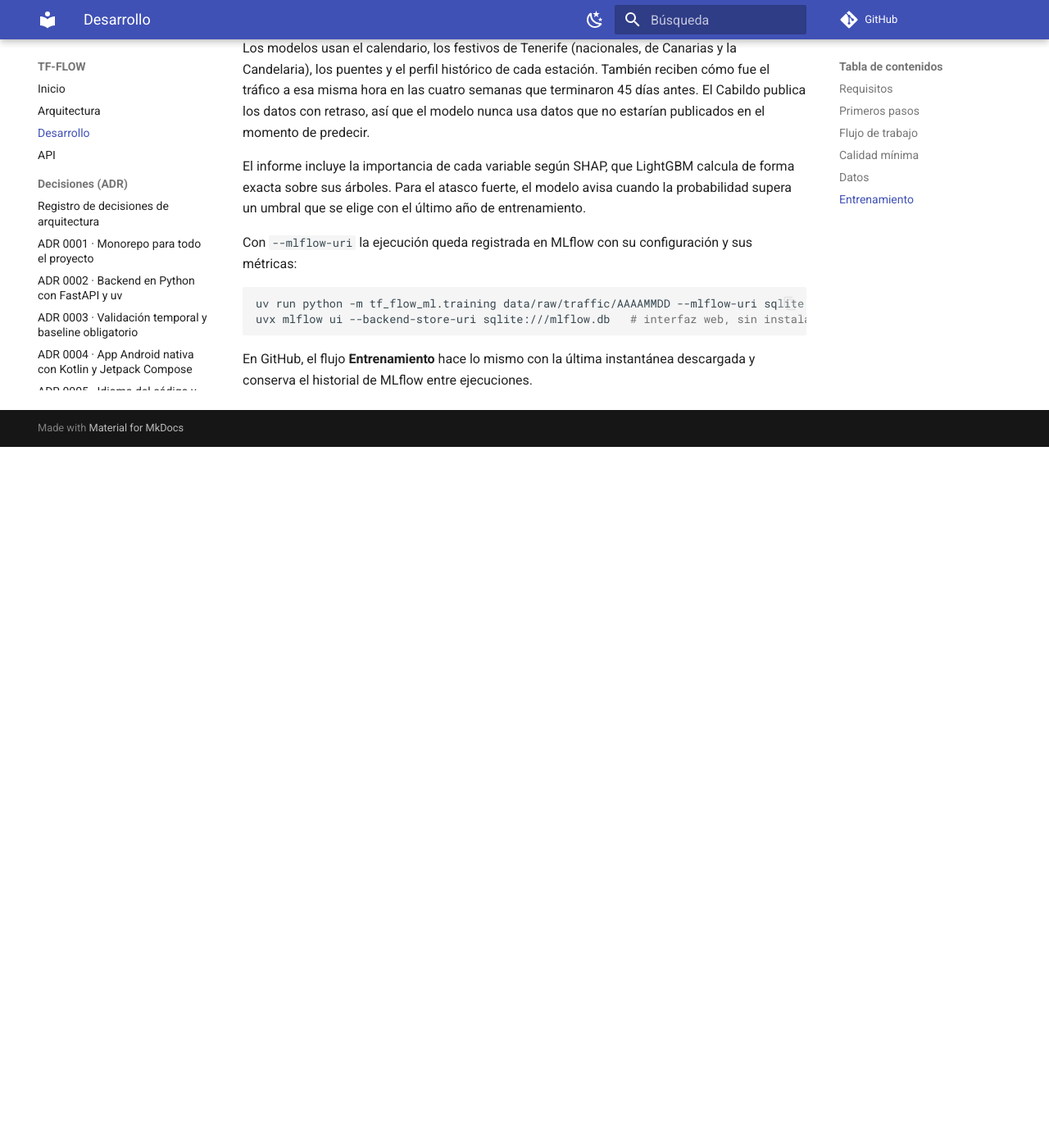
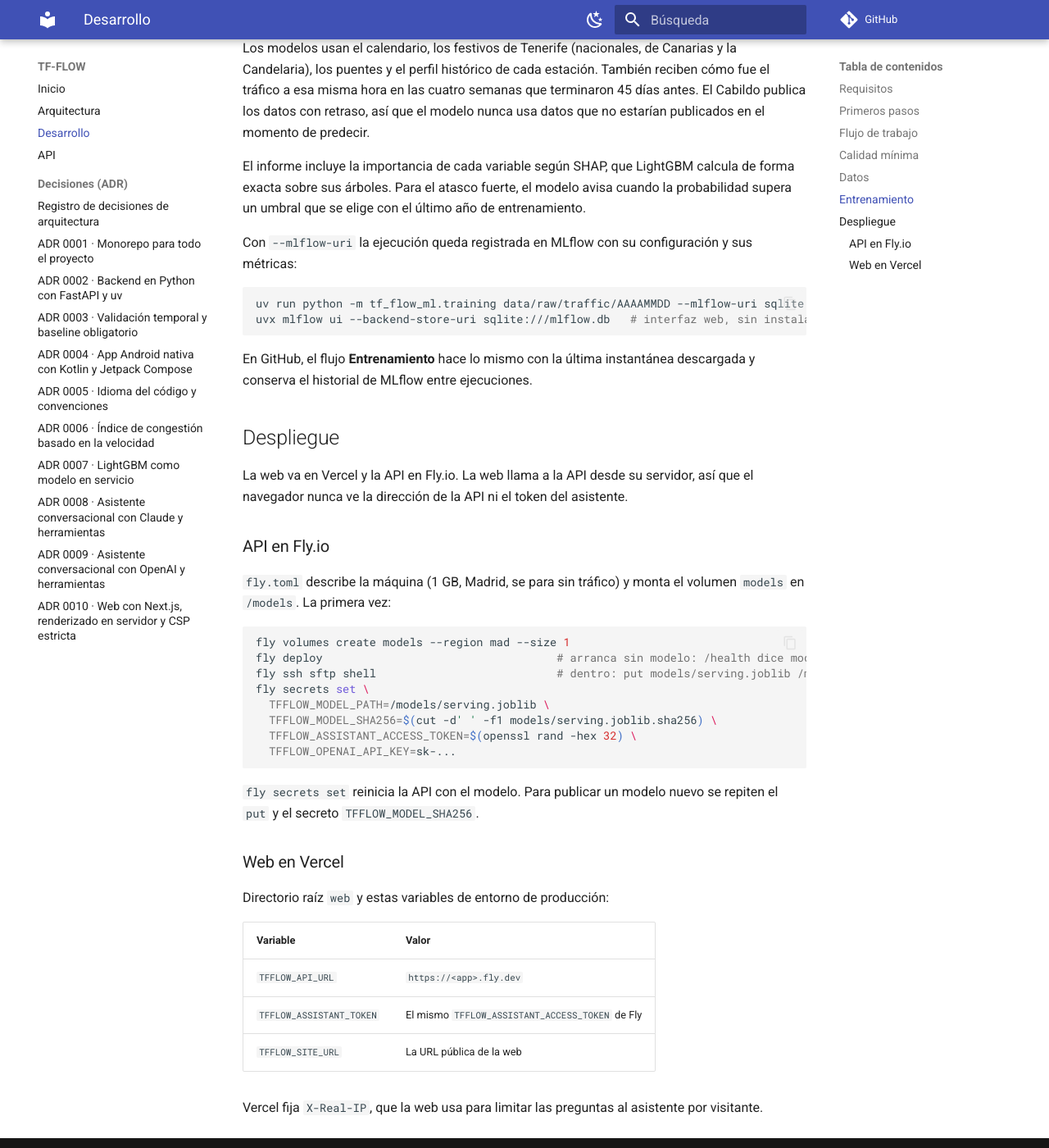
Before and after one commit to pgreyesdev/tf-flow, an MkDocs documentation site: the page built from docs/desarrollo.md, in a window 1280 px wide and 1400 px high, scrolled down 1488 px. Shown: the whole window at 82% size. Built offline with MkDocs 1.6.1 and Material for MkDocs 9.7.7, drawn with Linux system fonts in a browser that asks for light colours; comment, search, counter and statistics services are not loaded; before the commit the page ends 2033 px from its top, so only the background shows below that.

Commit message:
build: deploy the API to Fly.io with the model on a volume

````diff
--- a/docs/desarrollo.md
+++ b/docs/desarrollo.md
@@ -74,3 +74,39 @@ uvx mlflow ui --backend-store-uri sqlite:///mlflow.db   # interfaz web, sin inst
 
 En GitHub, el flujo **Entrenamiento** hace lo mismo con la última instantánea descargada y conserva
 el historial de MLflow entre ejecuciones.
+
+## Despliegue
+
+La web va en Vercel y la API en Fly.io. La web llama a la API desde su servidor, así que el
+navegador nunca ve la dirección de la API ni el token del asistente.
+
+### API en Fly.io
+
+`fly.toml` describe la máquina (1 GB, Madrid, se para sin tráfico) y monta el volumen `models` en
+`/models`. La primera vez:
+
+```bash
+fly volumes create models --region mad --size 1
+fly deploy                                   # arranca sin modelo: /health dice model_loaded=false
+fly ssh sftp shell                           # dentro: put models/serving.joblib /models/serving.joblib
+fly secrets set \
+  TFFLOW_MODEL_PATH=/models/serving.joblib \
+  TFFLOW_MODEL_SHA256=$(cut -d' ' -f1 models/serving.joblib.sha256) \
+  TFFLOW_ASSISTANT_ACCESS_TOKEN=$(openssl rand -hex 32) \
+  TFFLOW_OPENAI_API_KEY=sk-...
+```
+
+`fly secrets set` reinicia la API con el modelo. Para publicar un modelo nuevo se repiten el `put` y
+el secreto `TFFLOW_MODEL_SHA256`.
+
+### Web en Vercel
+
+Directorio raíz `web` y estas variables de entorno de producción:
+
+| Variable | Valor |
+| --- | --- |
+| `TFFLOW_API_URL` | `https://<app>.fly.dev` |
+| `TFFLOW_ASSISTANT_TOKEN` | El mismo `TFFLOW_ASSISTANT_ACCESS_TOKEN` de Fly |
+| `TFFLOW_SITE_URL` | La URL pública de la web |
+
+Vercel fija `X-Real-IP`, que la web usa para limitar las preguntas al asistente por visitante.
````
Also changed, not shown: fly.toml (added, +37 -0 lines), 1 other file.
